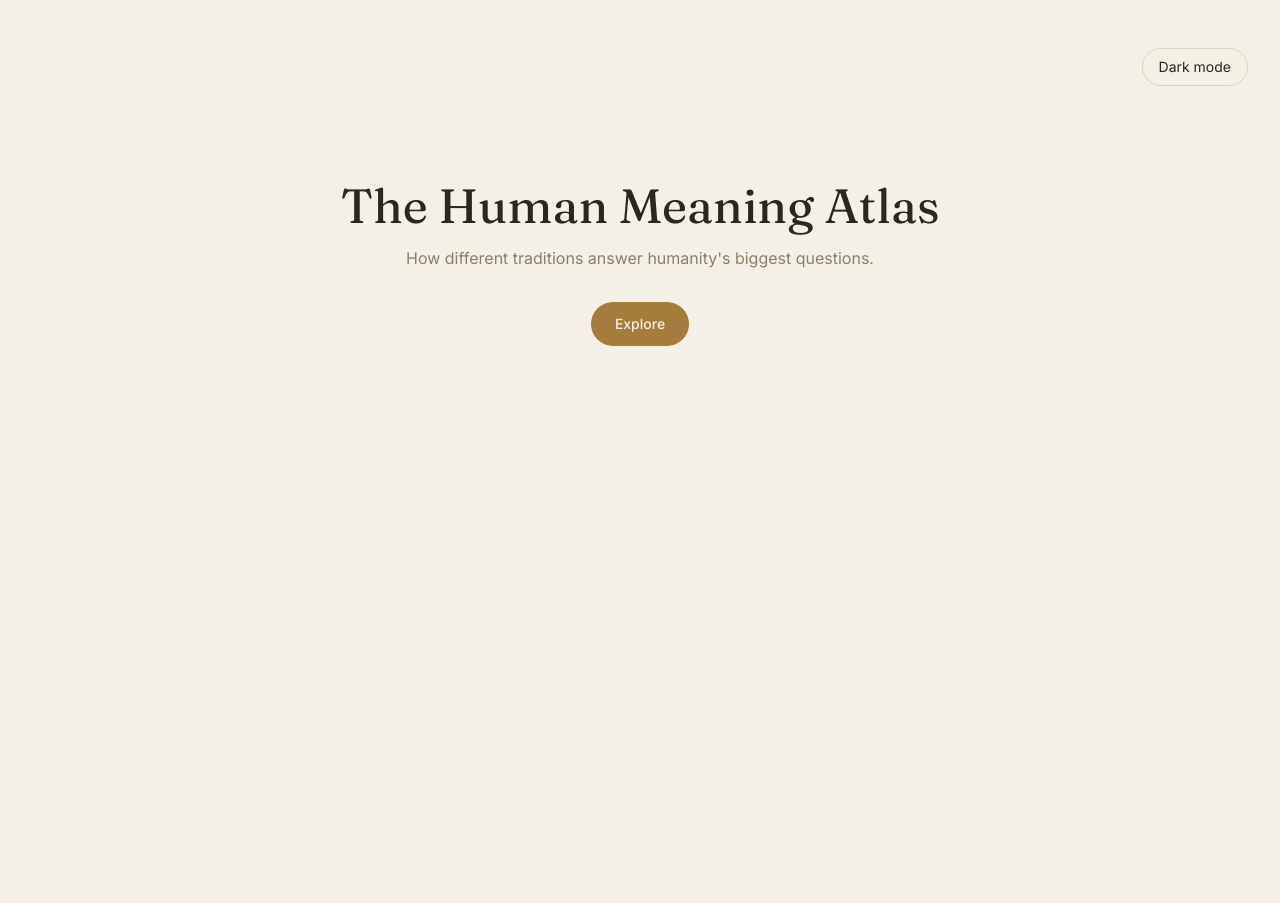
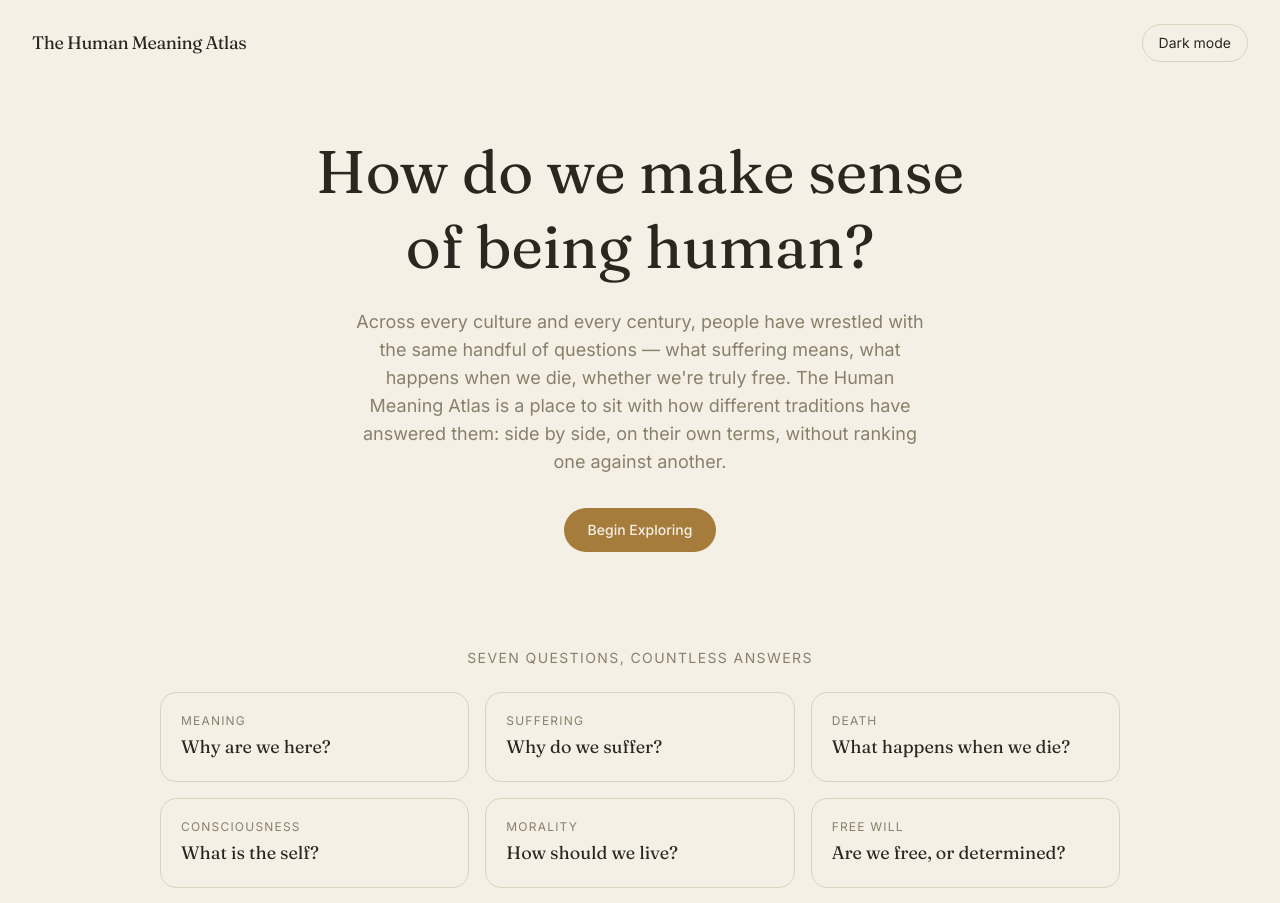
Before and after one commit to bolorgantugs6-source/human-meaning-atlas, a Next.js app: page / in a window 1280 px wide. Shown: the top 903 px of the page. Before the commit the page ends 800 px from the top, so only its background shows below. Built offline with nearby package versions, Linux system fonts and the light colour scheme.

Commit message:
Milestone 3: homepage hero section and question cards

```diff
--- a/src/app/globals.css
+++ b/src/app/globals.css
@@ -21,3 +21,17 @@ body {
   color: var(--color-foreground);
   transition: background-color 0.2s ease, color 0.2s ease;
 }
+@keyframes fade-in-up {
+  from {
+    opacity: 0;
+    transform: translateY(12px);
+  }
+  to {
+    opacity: 1;
+    transform: translateY(0);
+  }
+}
+
+.animate-fade-in-up {
+  animation: fade-in-up 0.6s ease-out both;
+}
--- a/src/app/page.tsx
+++ b/src/app/page.tsx
@@ -1,19 +1,49 @@
-import { ThemeToggle } from "@/components/theme-toggle";
+import { SiteHeader } from "@/components/site-header";
+import { QuestionCard } from "@/components/question-card";
 import { Button } from "@/components/ui/button";
+import { questions } from "@/lib/questions";
+import Link from "next/link";
 
 export default function Home() {
   return (
-    <main className="min-h-screen bg-background px-8 py-12 text-foreground">
-      <div className="flex justify-end">
-        <ThemeToggle />
-      </div>
-      <div className="mx-auto mt-24 max-w-2xl text-center">
-        <h1 className="font-serif text-5xl">The Human Meaning Atlas</h1>
-        <p className="mt-4 text-muted">
-          How different traditions answer humanity&apos;s biggest questions.
+    <div className="min-h-screen bg-background text-foreground">
+      <SiteHeader />
+
+      <section className="mx-auto max-w-3xl px-8 pb-24 pt-12 text-center">
+        <h1 className="animate-fade-in-up font-serif text-5xl leading-tight sm:text-6xl">
+          How do we make sense of being human?
+        </h1>
+        <p
+          className="animate-fade-in-up mx-auto mt-6 max-w-xl text-lg text-muted"
+          style={{ animationDelay: "0.1s" }}
+        >
+          Across every culture and every century, people have wrestled with
+          the same handful of questions — what suffering means, what happens
+          when we die, whether we&apos;re truly free. The Human Meaning Atlas
+          is a place to sit with how different traditions have answered
+          them: side by side, on their own terms, without ranking one
+          against another.
         </p>
-        <Button className="mt-8">Explore</Button>
-      </div>
-    </main>
+        <div
+          className="animate-fade-in-up mt-8"
+          style={{ animationDelay: "0.2s" }}
+        >
+          <Link href="/explore">
+            <Button>Begin Exploring</Button>
+          </Link>
+        </div>
+      </section>
+
+      <section className="mx-auto max-w-5xl px-8 pb-24">
+        <h2 className="mb-6 text-center text-sm uppercase tracking-widest text-muted">
+          Seven questions, countless answers
+        </h2>
+        <div className="grid grid-cols-1 gap-4 sm:grid-cols-2 lg:grid-cols-3">
+          {questions.map((q) => (
+            <QuestionCard key={q.slug} {...q} />
+          ))}
+        </div>
+      </section>
+    </div>
   );
 }
--- /dev/null
+++ b/src/components/question-card.tsx
@@ -0,0 +1,25 @@
+import Link from "next/link";
+
+export function QuestionCard({
+  slug,
+  label,
+  prompt,
+}: {
+  slug: string;
+  label: string;
+  prompt: string;
+}) {
+  return (
+    <Link
+      href={`/explore/${slug}`}
+      className="group flex flex-col gap-1 rounded-2xl border border-border p-5 transition-all hover:-translate-y-1 hover:border-accent hover:shadow-lg"
+    >
+      <span className="text-xs uppercase tracking-widest text-muted">
+        {label}
+      </span>
+      <span className="font-serif text-lg transition-colors group-hover:text-accent">
+        {prompt}
+      </span>
+    </Link>
+  );
+}
--- /dev/null
+++ b/src/components/site-header.tsx
@@ -0,0 +1,13 @@
+import Link from "next/link";
+import { ThemeToggle } from "@/components/theme-toggle";
+
+export function SiteHeader() {
+  return (
+    <header className="flex items-center justify-between px-8 py-6">
+      <Link href="/" className="font-serif text-lg tracking-tight">
+        The Human Meaning Atlas
+      </Link>
+      <ThemeToggle />
+    </header>
+  );
+}
--- /dev/null
+++ b/src/lib/questions.ts
@@ -0,0 +1,37 @@
+export const questions = [
+  {
+    slug: "meaning",
+    label: "Meaning",
+    prompt: "Why are we here?",
+  },
+  {
+    slug: "suffering",
+    label: "Suffering",
+    prompt: "Why do we suffer?",
+  },
+  {
+    slug: "death",
+    label: "Death",
+    prompt: "What happens when we die?",
+  },
+  {
+    slug: "consciousness",
+    label: "Consciousness",
+    prompt: "What is the self?",
+  },
+  {
+    slug: "morality",
+    label: "Morality",
+    prompt: "How should we live?",
+  },
+  {
+    slug: "free-will",
+    label: "Free Will",
+    prompt: "Are we free, or determined?",
+  },
+  {
+    slug: "identity",
+    label: "Identity",
+    prompt: "What makes us who we are?",
+  },
+];
```
